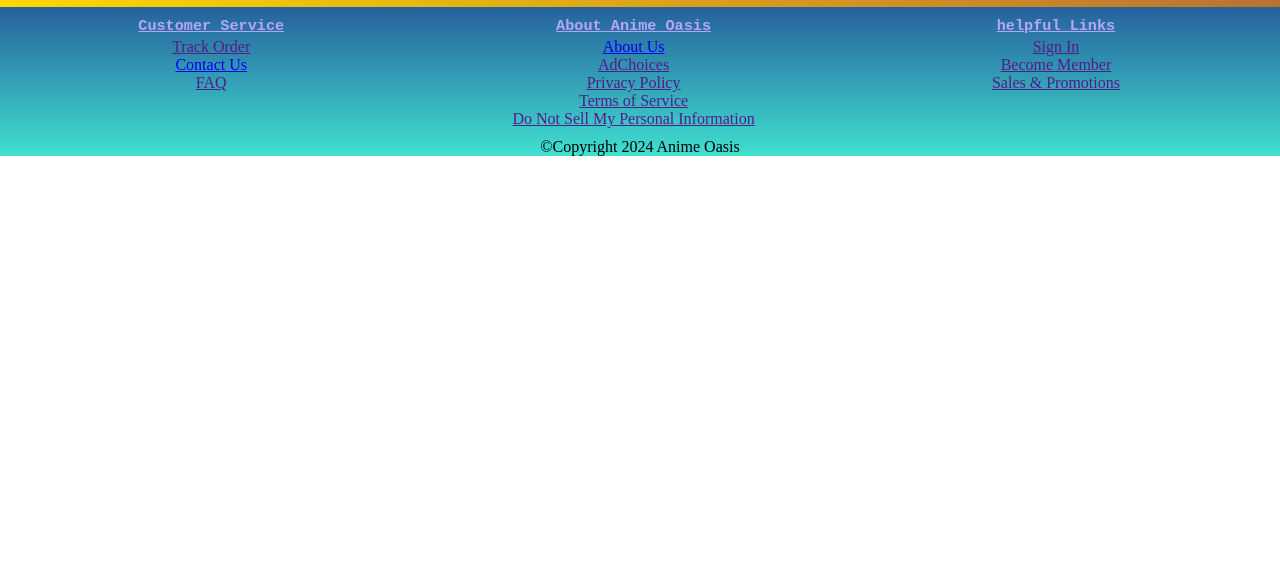
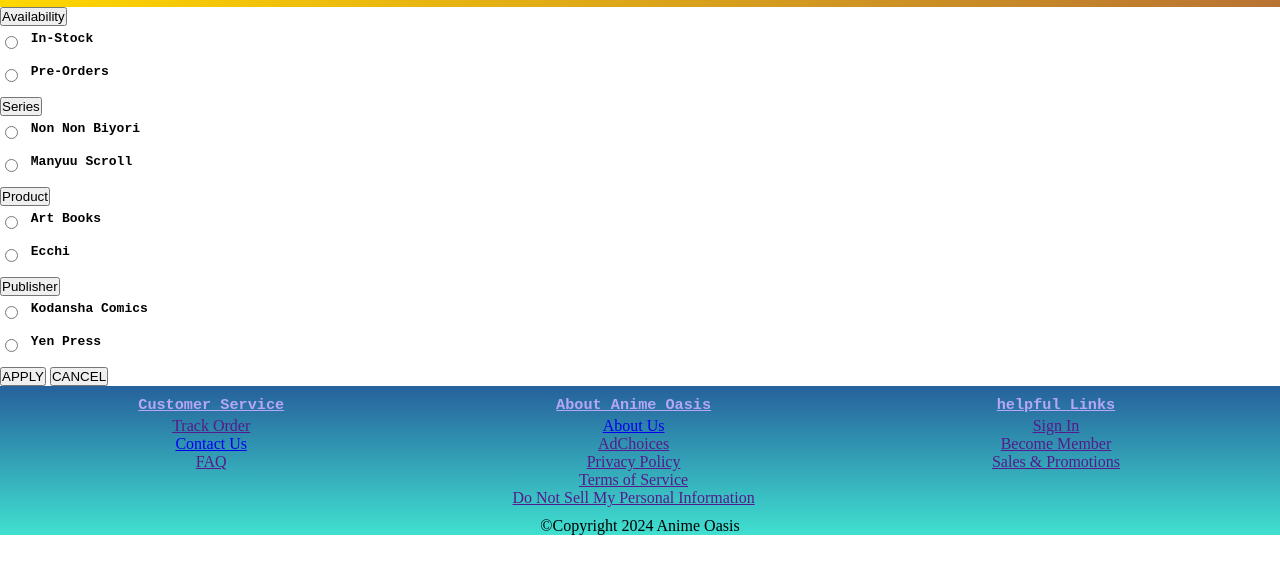
Before and after one commit to Daniel1000c/Portfolio, a plain HTML site: page manga.html in a window 1280 px wide. Shown: the part 64-638 px from the top of the page. Drawn offline with Linux system fonts and the light colour scheme.

Commit message:
add filter sections and buttons for bottom

```diff
--- a/css/style.css
+++ b/css/style.css
@@ -503,3 +503,11 @@
 .formSubmitBtn:active{
     color: blue;
 }
+
+/*Section D - manga.html*/
+.categoryFilterOptions label{
+    display: block;
+    margin-bottom: 10px;
+    text-align: left;
+    margin-top: 5px;
+}
--- a/manga.html
+++ b/manga.html
@@ -42,8 +42,89 @@
             <!--Create aside filter for user to filter through manga book products-->
             <aside class="sideBar-filter">
 
-            <!--Create filter categories for user when looking up manga-->
+                <!--Create availability filter category for user-->
+                <div class="sidebarCategory">
 
+                    <!--Create button for availability section -->
+                    <button class="btnMenu-Collapsibile">Availability</button>
+
+                    <!--Create radio buttons for to check if manga is in stock or not-->
+                    <div class="categoryFilterOptions" id="availabilityFilter">
+
+                        <label>
+                            <input type="radio" name="bookAvailability" value="In-Stock"> In-Stock
+                        </label>
+                        <label>
+                            <input type="radio" name="bookAvailability" value="Pre-Orders"> Pre-Orders
+                        </label>
+
+                    </div>
+
+                </div>
+
+                <!--Create series filter category for user-->
+                <div class="sidebarCategory">
+
+                    <!--Create button for series section -->
+                    <button class="btnMenu-Collapsibile">Series</button>
+
+                    <!--Create radio buttons for user to check what series they want manga from-->
+                    <div class="categoryFilterOptions" id="seriesFilter">
+
+                        <label>
+                            <input type="radio" name="seriesName" value="Non Non Biyori"> Non Non Biyori
+                        </label>
+                        <label>
+                            <input type="radio" name="seriesName" value="Manyuu Scrool"> Manyuu Scroll
+                        </label>
+
+                    </div>
+
+                </div>
+
+                <!--Create Product Type filter category for user-->
+                <div class="sidebarCategory">
+
+                    <!--Create button for series section -->
+                    <button class="btnMenu-Collapsibile">Product</button>
+
+                    <!--Create radio buttons for user to check what type of product they want to read-->
+                    <div class="categoryFilterOptions" id="productTypeFilter">
+
+                        <label>
+                            <input type="radio" name="productType" value="Art Books"> Art Books
+                        </label>
+                        <label>
+                            <input type="radio" name="productType" value="Ecchi"> Ecchi
+                        </label>
+
+                    </div>
+
+                </div>
+
+                <!--Create Publisher Type filter category for user-->
+                <div class="sidebarCategory">
+
+                    <!--Create button for publisher section -->
+                    <button class="btnMenu-Collapsibile">Publisher</button>
+
+                    <!--Create radio buttons for user to check what publisher they want to read from.-->
+                    <div class="categoryFilterOptions" id="publisherFilter">
+
+                        <label>
+                            <input type="radio" name="publisher" value="Kodansha Comics"> Kodansha Comics
+                        </label>
+                        <label>
+                            <input type="radio" name="publisher" value="Yen Press"> Yen Press
+                        </label>
+
+                    </div>
+
+                </div>
+
+                <!--Create two buttons at the bottom of search filter sections so that user can have either apply or cancel changes-->
+                <button>APPLY</button>
+                <button>CANCEL</button>
 
             </aside>
 
```
